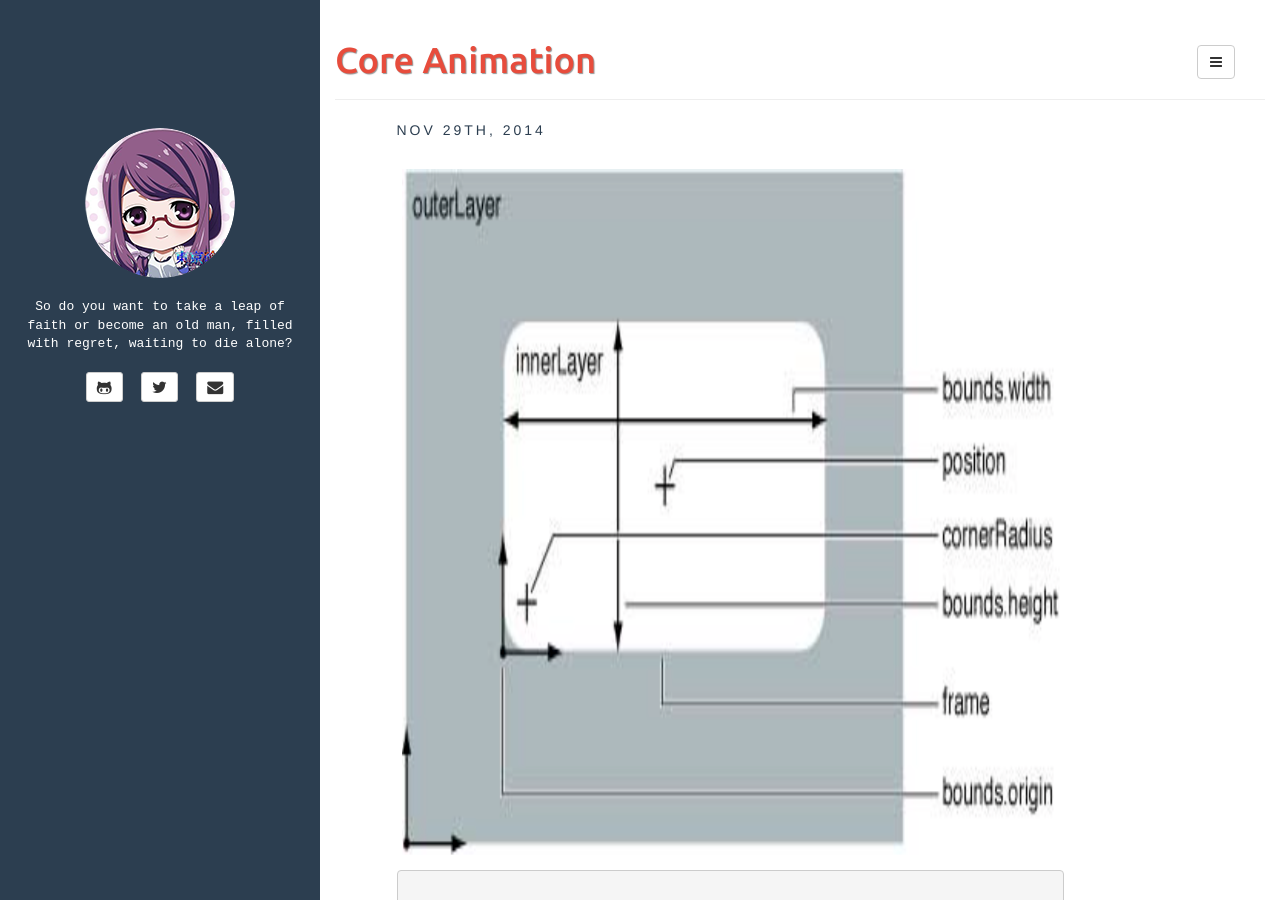
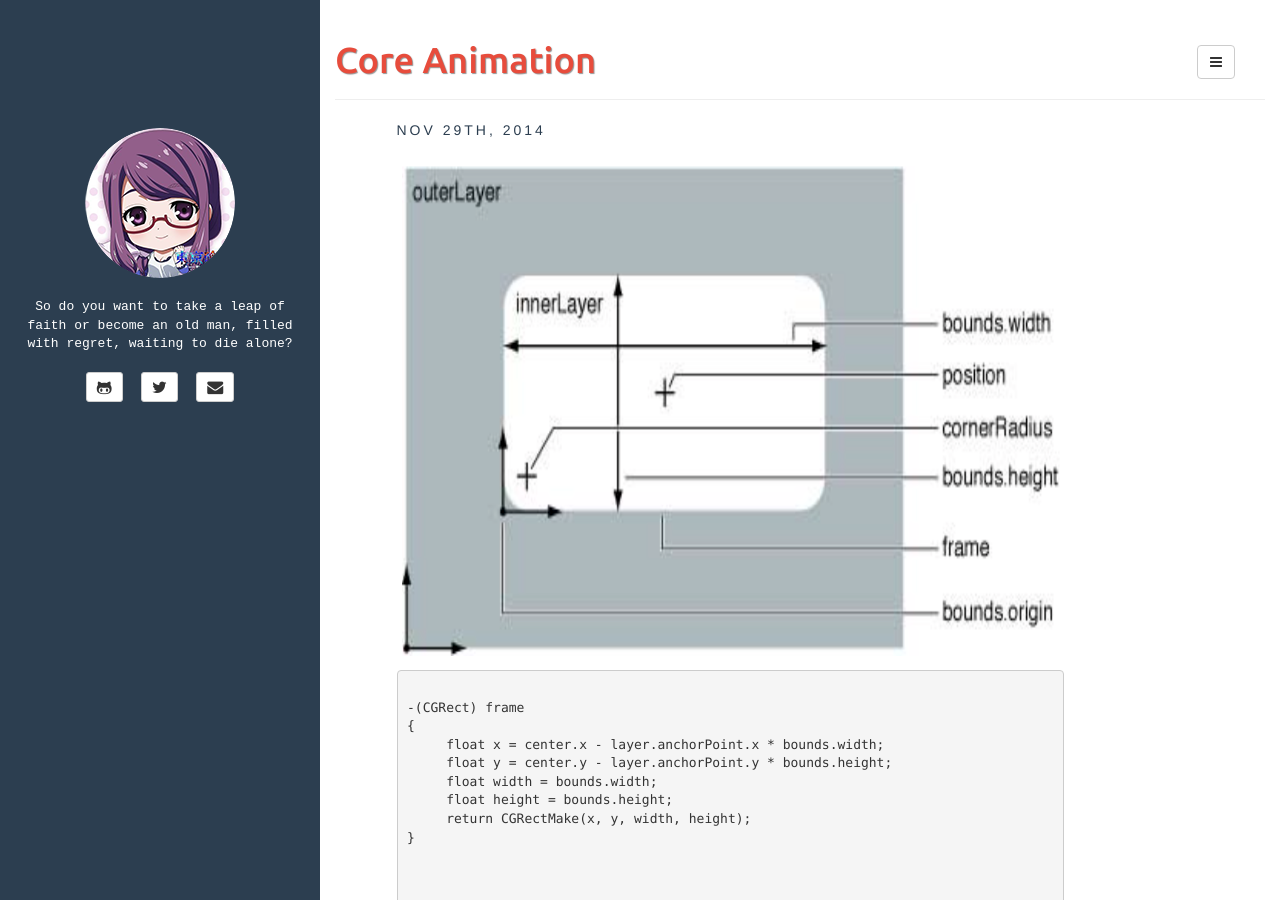
Before and after one commit to plusyu/plusyu.github.io, a Jekyll site: the page built from _posts/2014-11-29-CoreAnimation.md, in a window 1280 px wide and 900 px high. Built offline with Jekyll 4.4.1, drawn with Linux system fonts in a browser that asks for light colours.

Commit message:
code style

```diff
--- a/_posts/2014-11-29-CoreAnimation.md
+++ b/_posts/2014-11-29-CoreAnimation.md
@@ -7,7 +7,7 @@ description: Core Animation
 ---
 
 
- <img src="{{ site.BASE_PATH }}/assets/ico/geometry.png" height="700"  class="img-rounded author-image" />
+ <img src="{{ site.BASE_PATH }}/assets/ico/geometry.png" height="500"  class="img-rounded author-image" />
 
 <pre class="prettyPrint">
 
```
